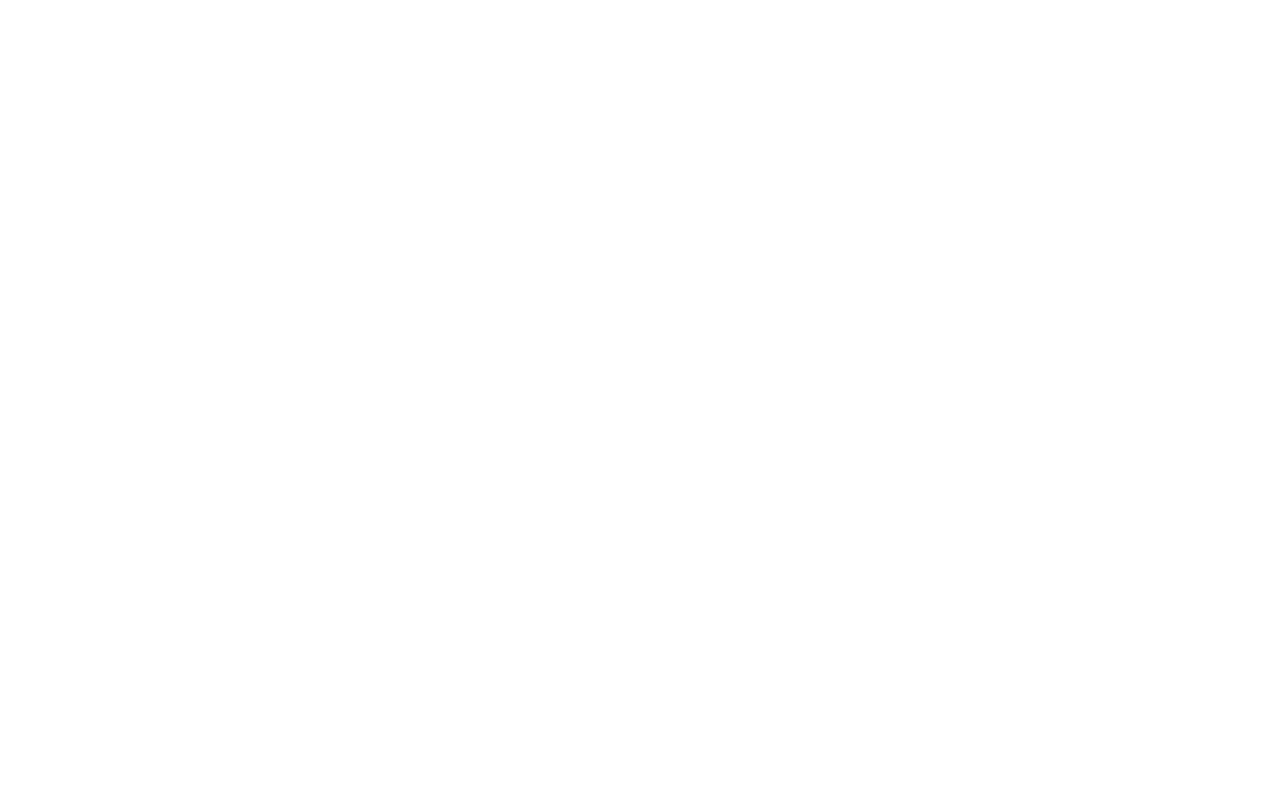
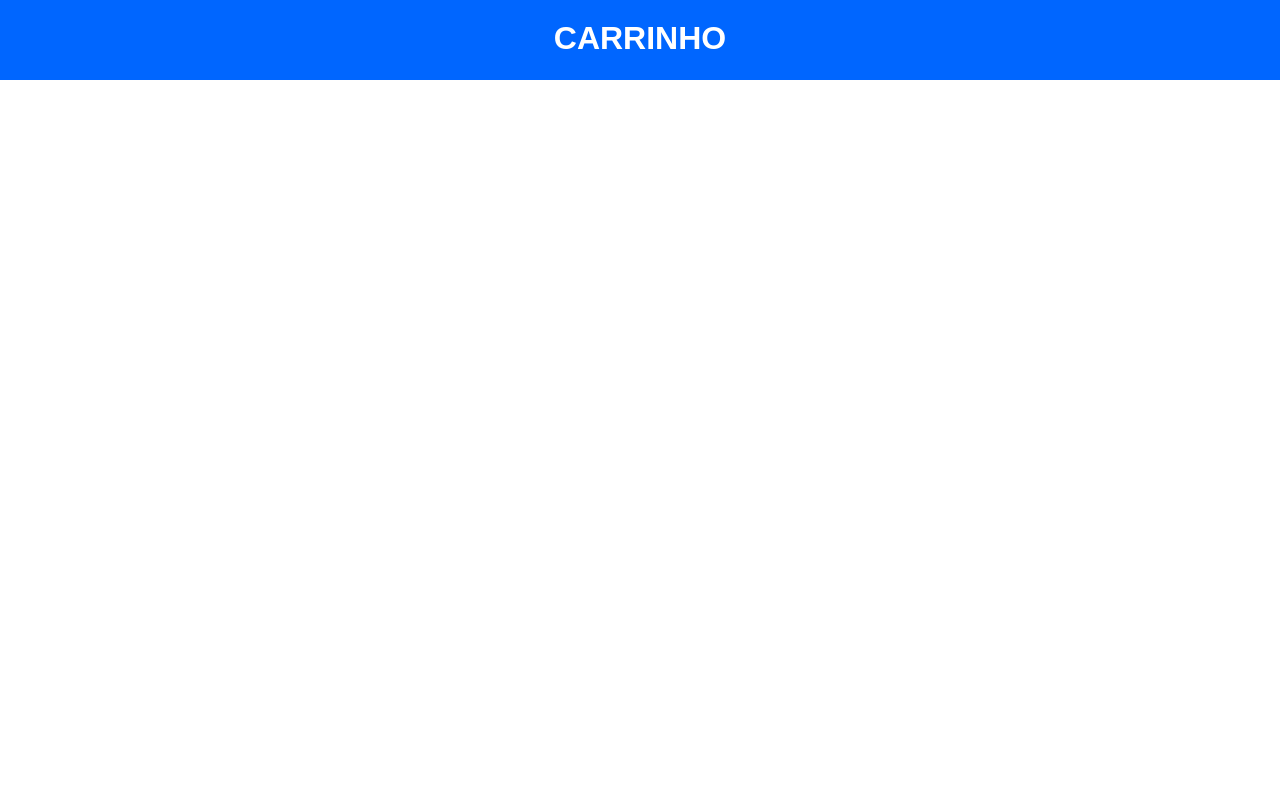
Before and after one commit to Rikelme453/Infor, a React (Vite) app in the folder frontend/: page /carrinho in a window 1280 px wide. Before the commit this address had no page. Shown: the top 800 px of the page. Built offline with nearby package versions, Linux system fonts and the light colour scheme.

Commit message:
atualização

```diff
--- a/frontend/src/App.jsx
+++ b/frontend/src/App.jsx
@@ -5,6 +5,7 @@ import Loja from './pages/Loja/loja'
 import Home from './pages/Home/home'
 import Cadastro from './pages/Cadastro/Cadastro'
 import Login from './pages/login/Login'
+import Carrinho from './pages/carrinho/Carrinho'
 
 
 
@@ -16,6 +17,7 @@ export default function(){
              <Route path = "/"  element = {<Home />} />
              <Route path = "/cadastro"  element = {<Cadastro />} />
              <Route path = "/login"  element = {<Login />} />
+             <Route path='/carrinho' element = {<Carrinho />} />
            </Routes>
         </BrowserRouter>
 
--- a/frontend/src/components/Menu.css
+++ b/frontend/src/components/Menu.css
@@ -263,8 +263,6 @@ body {
     animation: aparecer2 0.3s;
 }
 
-
-
 .fehar-sem{
     display: none;
 }
--- a/frontend/src/components/Menu.jsx
+++ b/frontend/src/components/Menu.jsx
@@ -8,6 +8,7 @@ import { faBars, faCartShopping, faSearch, faUser } from '@fortawesome/free-soli
 import Login from '../pages/login/Login';
 import Cadastro from '../pages/Cadastro/Cadastro';
 import Loja from '../pages/Loja/loja';
+import Carrinho from '../pages/carrinho/Carrinho';
 
 export const Menu = () => {
 
@@ -31,6 +32,7 @@ export const Menu = () => {
             <button onClick={desaparecer} className={menuHamburguer == 1 ? 'fechar' : 'fehar-sem'}>X</button>
             <div className={menuHamburguer === 0 ? 'Hamburguer' : menuHamburguer === 1 ? 'HamburguerDiv' : 'HamburguerDiv-fechar'}>
                 <p className='saudacao'>Olá USER</p>
+
             </div>
 
 
@@ -49,11 +51,14 @@ export const Menu = () => {
                     <a href="/login" element={<Login />} >Entrar | </a>
                     <a href="/cadastro" element={<Cadastro />} >Cadastrar</a>
                 </div>
-                <FontAwesomeIcon icon={faCartShopping} className='cart' />
+                <a href="/carrinho" element={<Carrinho />}>
+                    <FontAwesomeIcon icon={faCartShopping} className='cart' />
+                </a>
+
             </div>
             <div className="SubNav">
                 <a href="#" onClick={aparecer}>Categorias<FontAwesomeIcon icon={faBars} className='cat' /></a>
-                <a href="#">Carrinho</a>
+                <a href="/carrinho" element={<Carrinho />}>Carrinho</a>
                 <a href="/loja" element={<Loja />} >loja</a>
                 <a href="#">Contato</a>
                 <a href="#">Quem Somos?</a>
--- /dev/null
+++ b/frontend/src/pages/carrinho/Carrinho.css
@@ -0,0 +1,22 @@
+* {
+    padding: 0;
+    margin: 0;
+}
+
+header {
+    background-color: #0066ff;
+    height: 10vh;
+}
+
+h1 {
+    color: white;
+    font-family: Muli, sans-serif;
+    text-align: center;
+    position: relative;
+    top: 25%;
+}
+
+.tudo {
+    width: 100%;
+    height: 100vh;
+}
--- /dev/null
+++ b/frontend/src/pages/carrinho/Carrinho.jsx
@@ -0,0 +1,23 @@
+import React from 'react'
+import './Carrinho.css'
+import { Menu } from '../../components/Menu'
+import Footer from '../../components/footer'
+
+const Carrinho = () => {
+  return (
+    <>
+        <div className="body">
+            <header>
+                <h1>CARRINHO</h1>
+            </header>
+            <div className="tudo">
+
+            </div>
+        </div>
+        <Footer />
+
+    </>
+  )
+}
+
+export default Carrinho
```
